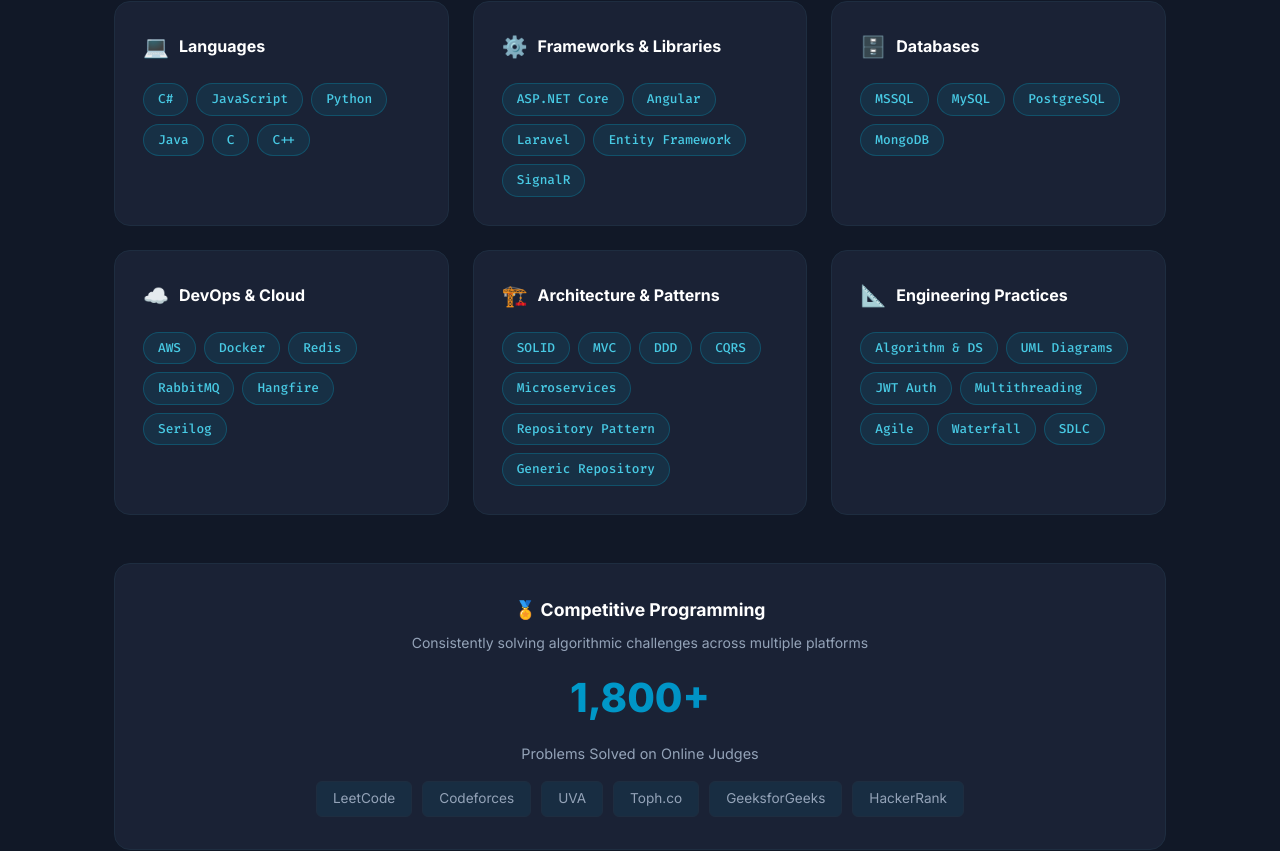
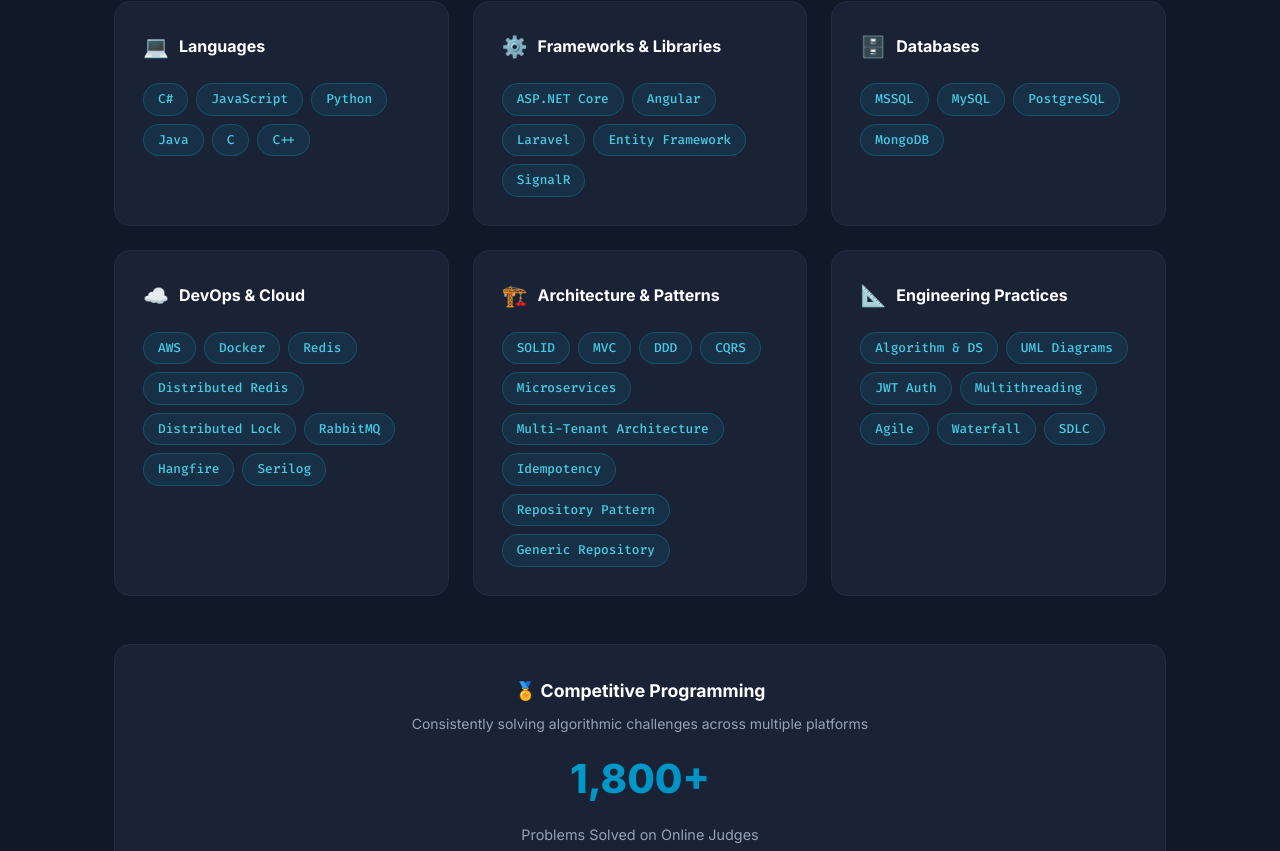
Before and after one commit to babulakter07/portfolio, a React (Vite) app: page / in a window 1280 px wide. Shown: the part 1946-2797 px from the top of the page. Built offline with nearby package versions, Linux system fonts and the light colour scheme.

Commit message:
New code

```diff
--- a/src/App.jsx
+++ b/src/App.jsx
@@ -63,7 +63,7 @@
               <span className="stat-label">Problems Solved</span>
             </div>
             <div className="stat-item">
-              <span className="stat-number">5+</span>
+              <span className="stat-number">8+</span>
               <span className="stat-label">Projects</span>
             </div>
           </div>
@@ -216,11 +216,11 @@
     },
     {
       icon: '☁️', title: 'DevOps & Cloud',
-      tags: ['AWS', 'Docker', 'Redis', 'RabbitMQ', 'Hangfire', 'Serilog']
+      tags: ['AWS', 'Docker', 'Redis', 'Distributed Redis', 'Distributed Lock', 'RabbitMQ', 'Hangfire', 'Serilog']
     },
     {
       icon: '🏗️', title: 'Architecture & Patterns',
-      tags: ['SOLID', 'MVC', 'DDD', 'CQRS', 'Microservices', 'Repository Pattern', 'Generic Repository']
+      tags: ['SOLID', 'MVC', 'DDD', 'CQRS', 'Microservices', 'Multi-Tenant Architecture', 'Idempotency', 'Repository Pattern', 'Generic Repository']
     },
     {
       icon: '📐', title: 'Engineering Practices',
@@ -307,6 +307,32 @@
                     <li>Managing team and coordinating implementation of the entire module</li>
                   </ul>
                 </div>
+                <div className="project-detail">
+                  <h4>🔗 Common OTA – B2B &amp; B2C Platform Integration</h4>
+                  <ul>
+                    <li>Unified B2B and B2C business flows into a single <strong>multi-tenant</strong> OTA platform, eliminating duplicated codebases</li>
+                    <li>Designed multi-tenant architecture with per-tenant config isolation and tenant-aware data access layers</li>
+                    <li>Applied <strong>Distributed Locking</strong> (Redis RedLock) to prevent race conditions during concurrent seat/ticket booking</li>
+                    <li>Implemented <strong>Idempotency keys</strong> on booking and payment APIs to safely handle retries and prevent duplicate processing</li>
+                  </ul>
+                </div>
+                <div className="project-detail">
+                  <h4>🐘 Database Migration – MSSQL → PostgreSQL</h4>
+                  <ul>
+                    <li>Built a custom <strong>ETL project</strong> (ASP.NET Core) to extract, transform, and load all data from MSSQL into PostgreSQL</li>
+                    <li>Converted all <strong>MSSQL stored procedures</strong> to <strong>PostgreSQL functions</strong> (PL/pgSQL), resolving T-SQL syntax and type mismatches</li>
+                    <li>Migrated complete schema — tables, indexes, constraints, sequences, and views</li>
+                    <li>Updated all <strong>Dapper</strong> queries to PostgreSQL positional ($1) syntax; validated with regression tests confirming zero data loss</li>
+                  </ul>
+                </div>
+                <div className="project-detail">
+                  <h4>📡 Distributed Redis Logging</h4>
+                  <ul>
+                    <li>Implemented centralized distributed logging pipeline using <strong>Redis Streams</strong> as the transport layer across microservices</li>
+                    <li>Integrated <strong>Serilog</strong> sinks to push structured logs into Redis, consumed and forwarded to a central log store</li>
+                    <li>Reduced log-loss risk during service restarts by persisting logs in Redis before forwarding</li>
+                  </ul>
+                </div>
               </div>
             </div>
           </div>
@@ -361,6 +387,24 @@
       title: 'Reconciliation System',
       desc: 'Financial reconciliation automation system for auditing purchase and sales tickets. Led as Team Lead with full module ownership.',
       tech: ['ASP.NET Core', 'MSSQL', 'Angular', 'Agile'],
+    },
+    {
+      icon: '🔗',
+      title: 'Common OTA – B2B & B2C Integration',
+      desc: 'Unified B2B and B2C business flows into a single multi-tenant OTA platform. Implemented Distributed Locking (Redis RedLock) and Idempotency keys for safe concurrent booking and duplicate-free microservice APIs.',
+      tech: ['ASP.NET Core', 'Angular', 'Redis', 'Multi-Tenant', 'Distributed Lock', 'Idempotency'],
+    },
+    {
+      icon: '🐘',
+      title: 'Database Migration – MSSQL → PostgreSQL',
+      desc: 'Built a custom ETL project to migrate the full OTA database from MSSQL to PostgreSQL. Converted all stored procedures to PL/pgSQL functions and updated the entire Dapper data access layer with zero data loss.',
+      tech: ['ASP.NET Core', 'PostgreSQL', 'MSSQL', 'ETL', 'PL/pgSQL', 'Dapper'],
+    },
+    {
+      icon: '📡',
+      title: 'Distributed Redis Logging',
+      desc: 'Centralized distributed logging pipeline using Redis Streams as the transport layer across microservice instances. Integrated Serilog sinks for structured log persistence and forwarding.',
+      tech: ['Redis Streams', 'Serilog', 'ASP.NET Core', 'Microservices'],
     },
     {
       icon: '🔀',
@@ -439,16 +483,16 @@
     {
       icon: '📚',
       degree: 'Higher Secondary Certificate (HSC) – Science',
-      institution: 'Mawlana Saif Uddin Yahia College',
+      institution: 'Mawlana Saif Uddin Yahia Degree College, Shahjadpur, Sirajganj',
       year: '2016',
-      grade: 'GPA: 5.00 / 5.00',
+      grade: 'GPA: 5.00 / 5.00 · Board: Rajshahi',
     },
     {
       icon: '🏫',
       degree: 'Secondary School Certificate (SSC) – Science',
-      institution: 'Habibullah Nagor High School',
+      institution: 'Habibullah Nagar High School',
       year: '2013',
-      grade: 'GPA: 5.00 / 5.00',
+      grade: 'GPA: 5.00 / 5.00 · Board: Rajshahi · Roll: 423343',
     },
   ]
 
```
